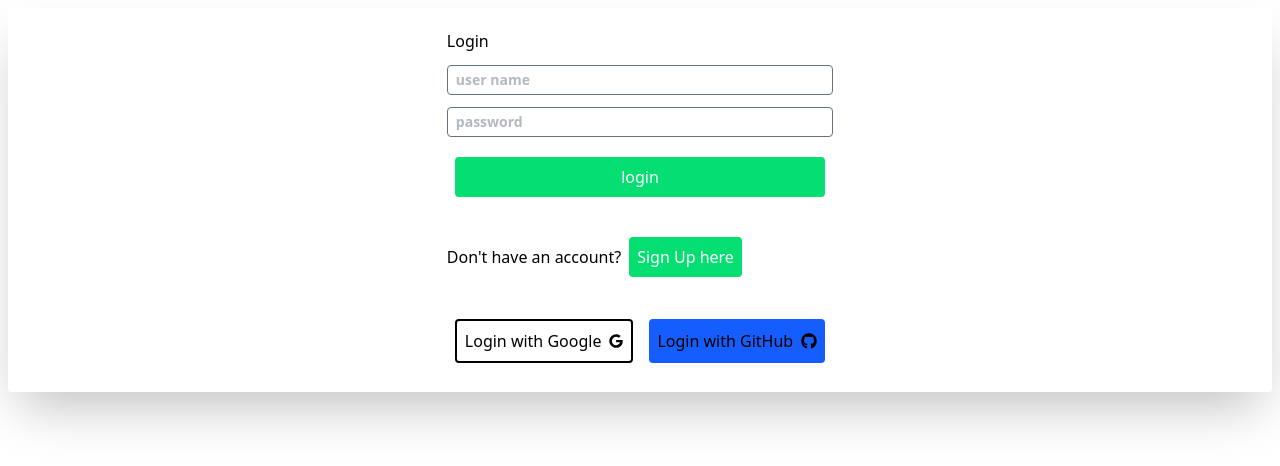
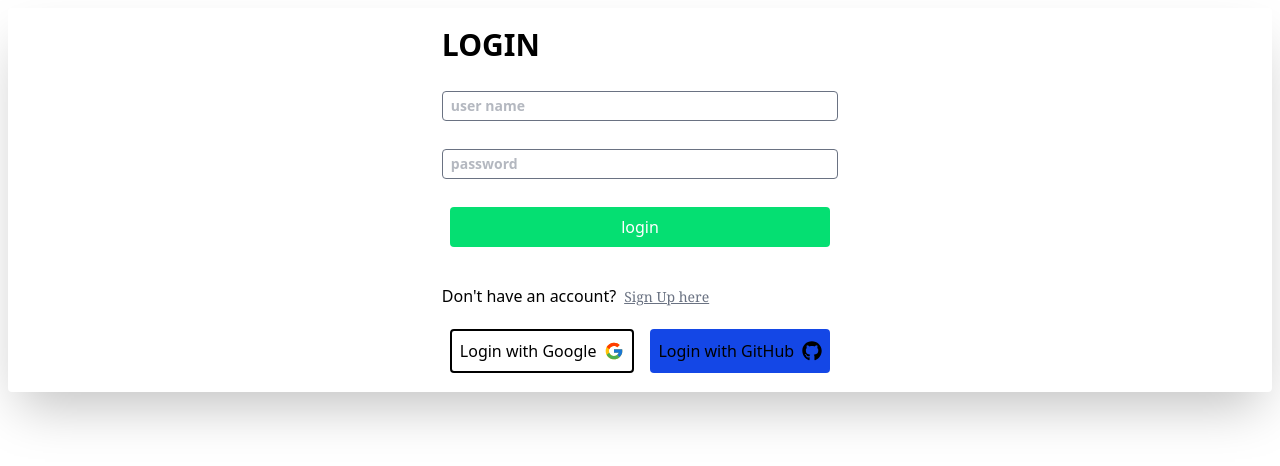
Before and after one commit to MuthuPandi-1963/Auth-System-Frontend, a React (Vite) app: page /login in a window 1280 px wide. Shown: the top 466 px of the page. Built offline with nearby package versions, Linux system fonts and the light colour scheme.

Commit message:
signin,home,nav

```diff
--- a/src/index.css
+++ b/src/index.css
@@ -3,7 +3,7 @@
     @apply bg-green-400 rounded p-2 m-2 text-white hover:bg-green-700 cursor-pointer ;
 }
 .inputs{
-    @apply border-1 rounded text-wrap text-gray-500 font-semibold p-1 items-center text-sm lowercase pl-2  ;
+    @apply border-1 rounded text-wrap text-gray-500 font-semibold p-1 items-center outline-0 text-sm my-2 lowercase pl-2  ;
 }
 .header{
     @apply text-xl  font-semibold p-4  justify-center decoration-1
--- a/src/website/Signup/Googlelogin.jsx
+++ b/src/website/Signup/Googlelogin.jsx
@@ -1,7 +1,7 @@
 // components/SocialLoginButtons.jsx
 import React from 'react';
 const SERVER_URL = 'http://localhost:3000'; // your backend
-import { FaGoogle } from "react-icons/fa6";
+import { FcGoogle } from "react-icons/fc";
 import { FaGithub } from "react-icons/fa";
 export default function SocialLoginButtons() {
   const loginWithGoogle = () => {
@@ -14,8 +14,8 @@ export default function SocialLoginButtons() {
 
   return (
     <div className='flex'>
-      <button onClick={loginWithGoogle} className=' flex items-center gap-2 border-2 bg-white m-2 p-2 rounded font-sans'>Login with Google<FaGoogle size={14} /></button>
-      <button onClick={loginWithGitHub} className=' items-center flex gap-2 bg-blue-600 m-2 p-2 rounded font-sans'>Login with GitHub<FaGithub  /></button>
+      <button onClick={loginWithGoogle} className=' flex items-center gap-2 border-2 bg-white m-2 p-2 rounded font-sans'>Login with Google<FcGoogle size={20} /></button>
+      <button onClick={loginWithGitHub} className=' items-center flex gap-2 bg-blue-700 m-2 p-2 rounded font-sans'>Login with GitHub<FaGithub  size={20}/></button>
     </div>
   );
 }
--- a/src/website/Signup/SignIn.jsx
+++ b/src/website/Signup/SignIn.jsx
@@ -31,7 +31,7 @@ export default function Authform(){
     return(
         <div className=" grid items-center justify-center p-2 m-2 rounded h-96 shadow-2xl" id="auth">
       <form className=" flex flex-col gap-3  w-auto" onSubmit={HandleSub} >
-        <h2 className="headers">Login</h2>
+        <h2 className="headers py-2 font-bold uppercase  text-3xl">Login</h2>
           <input
             type="text"
             name="name"
@@ -59,7 +59,7 @@ export default function Authform(){
         </button>
 
         <p className="toggle"  onClick={() => setIsLogin(!isLogin)}></p>
-             {isLogin ? <p> Don't have an account?<Link to="/signup"><button className="btns">Sign Up here</button></Link></p> : 'Already have an account? Log in'}
+             {isLogin ? <p> Don't have an account?<Link to="/signup"><button className="text-gray-500 font-serif text-sm underline p-2 hover:text-blue-700 cursor-pointer">Sign Up here</button></Link></p> : 'Already have an account? Log in'}
 
       </form>
       <Googlelogin/>
--- a/src/website/Signup/SignUp.jsx
+++ b/src/website/Signup/SignUp.jsx
@@ -45,8 +45,19 @@ export default function Login(){
                 name="phone"
                 id="phone"
                 value={phone}
+                required
                 onChange={handlePhonesubmit}
                  placeholder="Enter Phone Number/Email"  className="inputs" />
+                 <input type="password"
+                 className="inputs"
+                 required
+                 name="password" id="password"
+                 placeholder="enter password" />
+                  <input type="password"
+                  className="inputs "
+                  required
+                 name="cpassword" id="cpassword"
+                 placeholder="confirm password" />
                  <button type="submit" className="btns">submit</button>
             </form>:<div>
             <p>check the phone number {phone}</p>
--- a/src/website/component/Home.jsx
+++ b/src/website/component/Home.jsx
@@ -6,7 +6,6 @@ const Home = () => {
     <div>
       <Nav/>
       <h1>Home Content</h1>
-       <Link to="/login/profile/101">Go to User 101 Profile</Link>
     </div>
   )
 }
--- a/src/website/component/Nav.jsx
+++ b/src/website/component/Nav.jsx
@@ -1,11 +1,11 @@
 import React from 'react'
 import {  useNavigate } from 'react-router'
 export default function Nav() {
-  const links = ["Home","Login","About"]
+  const links = ["Home","Login","About",'Profile']
   const navigate =useNavigate()
   const HandleNavigate=(path)=>{
     {
-      navigate(`/${path.toLowerCase()}`)
+            navigate(`/${path.toLowerCase()}`)
     }
 
   }
```
